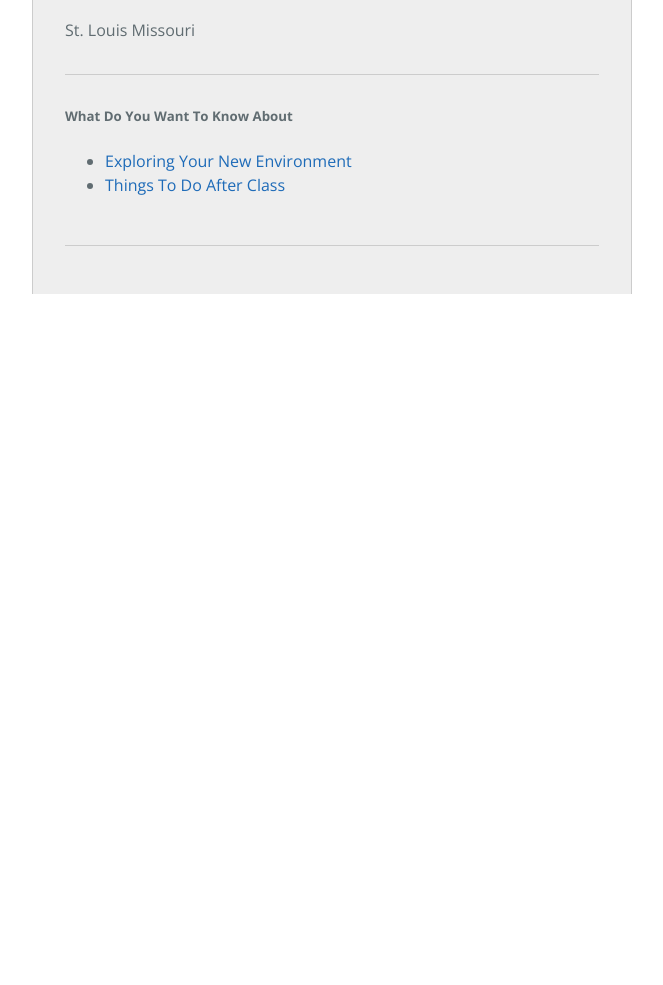
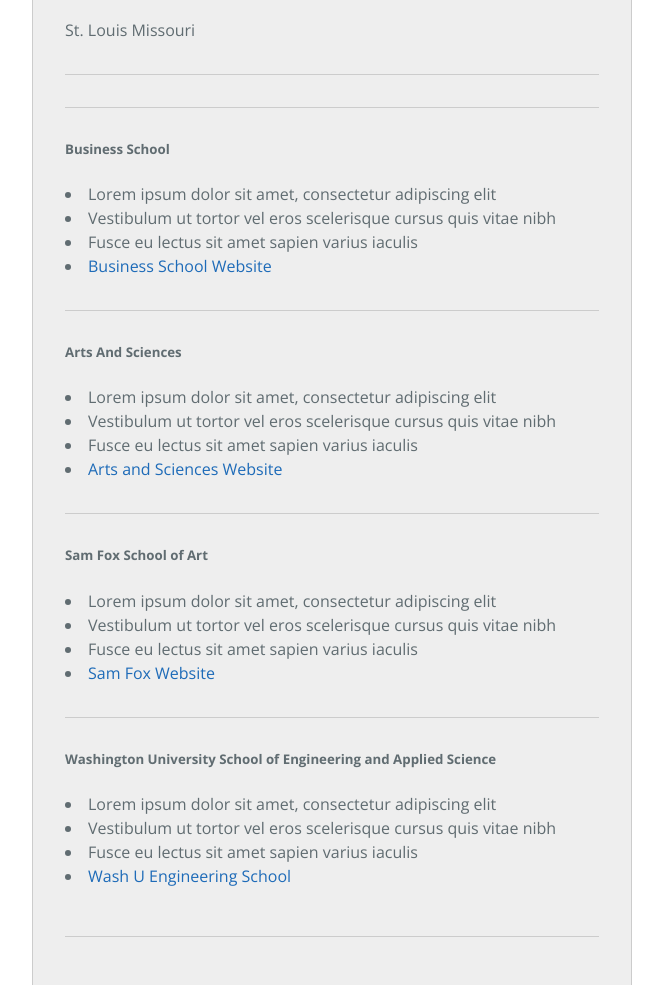
Before and after one commit to greenbergz/Classes, a plain HTML site: page index.html in a window 1280 px wide. Shown: the part 512-1497 px from the top of the page, without its empty margins (308-971 px from the left). Before the commit the page ends 806 px from the top, so only its background shows below. Drawn offline with nearby package versions, Linux system fonts and the light colour scheme.

Commit message:
Update index.html

```diff
--- a/index.html
+++ b/index.html
@@ -2,7 +2,7 @@
 <html lang="en-us">
   <head>
     <meta charset="UTF-8">
-    <title>Q_And_A_Site</title>
+    <title>Classes and Programs</title>
     <meta name="viewport" content="width=device-width, initial-scale=1">
     <link rel="stylesheet" type="text/css" href="stylesheets/normalize.css" media="screen">
     <link href='https://fonts.googleapis.com/css?family=Open+Sans:400,700' rel='stylesheet' type='text/css'>
@@ -12,8 +12,8 @@
     <div class="container">
 
       <section class="page-header">
-        <h1 class="project-name">Q and A Site</h1>
-        <h2 class="project-tagline">Welcome New Students</h2>
+        <h1 class="project-name">What Classes To Take</h1>
+        <h2 class="project-tagline">Classes and Programs to take</h2>
       </section>
 
       <section class="main-content">
@@ -24,22 +24,52 @@
         <h4> Location</h4>
         <p> St. Louis Missouri</p>
         <hr>
-         <h5> What Do You Want To Know About</h5>
-        <ul>
+         <hr>
+        <h5> Business School</h5>
+          <li>Lorem ipsum dolor sit amet, consectetur adipiscing elit</li>
+          <li>Vestibulum ut tortor vel eros scelerisque cursus quis vitae nibh</li>
+          <li>Fusce eu lectus sit amet sapien varius iaculis</li>
+          <li>
+            <a href="http://www.olin.wustl.edu/EN-US/Pages/default.aspx" target="_blank">Business School Website</a>
+          </li>
 
-
-
-
+        </ul>
+        <u1>
+        <hr>
+        <h5> Arts And Sciences</h5>
+          <li>Lorem ipsum dolor sit amet, consectetur adipiscing elit</li>
+          <li>Vestibulum ut tortor vel eros scelerisque cursus quis vitae nibh</li>
+          <li>Fusce eu lectus sit amet sapien varius iaculis</li>
           <li>
-            <a href="http://greenbergz.github.io/Exploring-St.Louis/" target="_blank">Exploring Your New Environment</a>
-          </li>
-          <li>
-            <a href="http://greenbergz.github.io/Things-To-Do-After-Class/" target="_blank">Things To Do After Class</a>
+            <a href="https://artsci.wustl.edu/" target="_blank">Arts and Sciences Website</a>
           </li>
 
         </ul>
         <u1>
 
+        <hr>
+        <h5>Sam Fox School of Art</h5>
+          <li>Lorem ipsum dolor sit amet, consectetur adipiscing elit</li>
+          <li>Vestibulum ut tortor vel eros scelerisque cursus quis vitae nibh</li>
+          <li>Fusce eu lectus sit amet sapien varius iaculis</li>
+          <li>
+            <a href="http://samfoxschool.wustl.edu/" target="_blank">Sam Fox Website</a>
+          </li>
+
+        </ul>
+        <u1>
+
+        <hr>
+        <h5> Washington University School of Engineering and Applied Science</h5>
+          <li>Lorem ipsum dolor sit amet, consectetur adipiscing elit</li>
+          <li>Vestibulum ut tortor vel eros scelerisque cursus quis vitae nibh</li>
+          <li>Fusce eu lectus sit amet sapien varius iaculis</li>
+          <li>
+            <a href="https://engineering.wustl.edu/Pages/home.aspx" target="_blank">Wash U Engineering School</a>
+          </li>
+
+        </ul>
+        <u1>
         </u1>
       </section>
 
```
